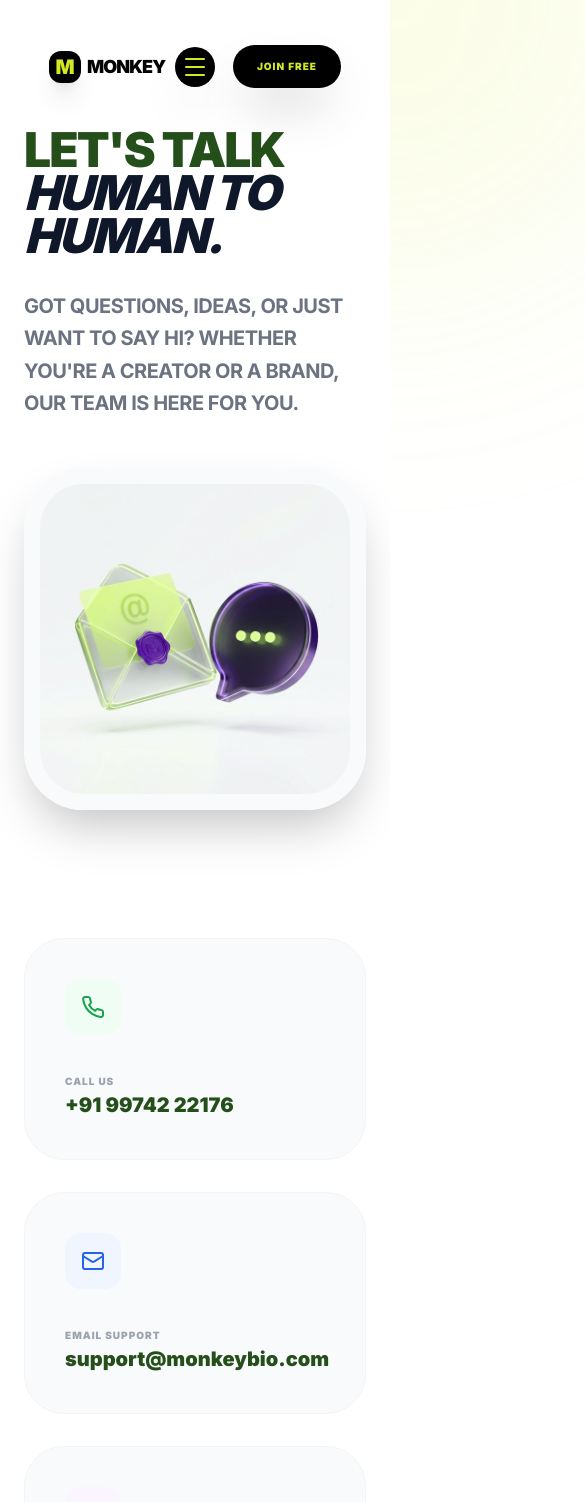
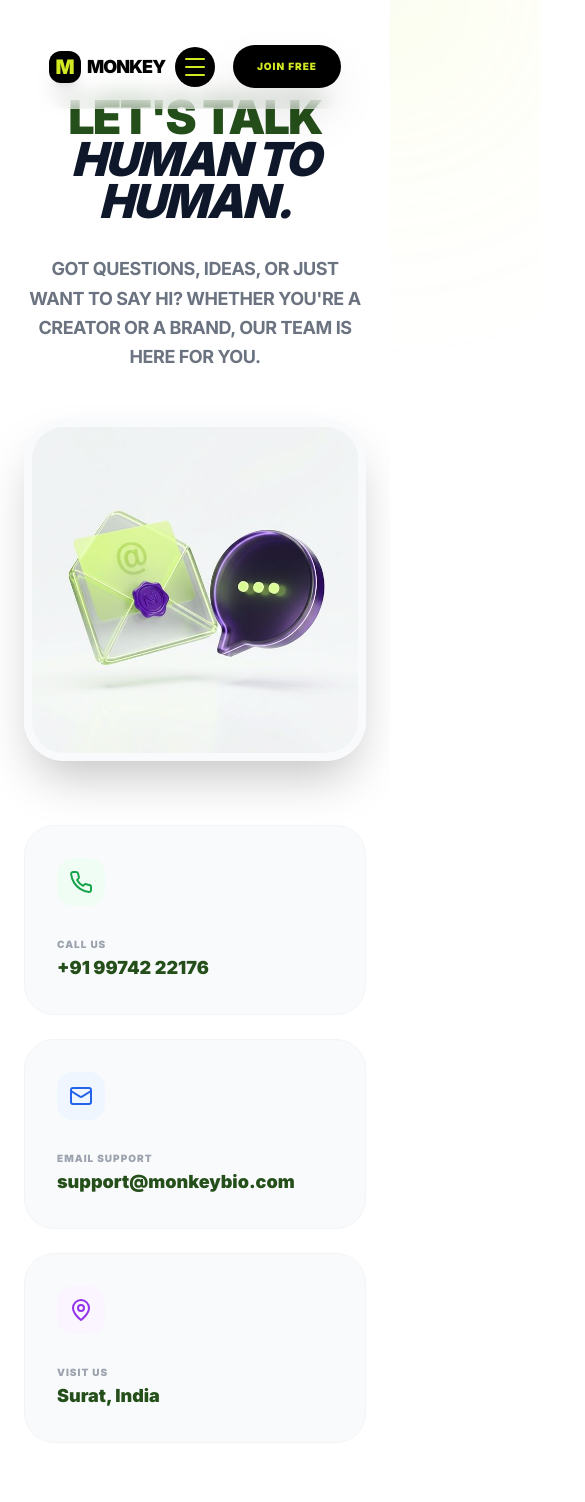
Before and after one commit to dhruv270106/Monkey_Bio, a Next.js app: page /contact in a window 390 px wide. Shown: the top 1502 px of the page, 585 px wide, since content can reach past the window. Built offline with nearby package versions, Linux system fonts and the light colour scheme.

Commit message:
responsive in mobile view contact page and admin panel

```diff
--- a/src/app/contact/page.tsx
+++ b/src/app/contact/page.tsx
@@ -108,20 +108,20 @@ export default function ContactPage() {
   ]
 
   return (
-    <div className="min-h-screen bg-white pt-32 lg:pt-40 pb-20 overflow-hidden font-sans">
-      <div className="absolute top-0 right-0 w-[600px] h-[600px] bg-[#D2E823]/10 rounded-full blur-[120px] -z-10 -translate-y-1/2 translate-x-1/2" />
+    <div className="min-h-screen bg-white pt-24 md:pt-32 lg:pt-40 pb-20 overflow-hidden font-sans">
+      <div className="absolute top-0 right-0 w-[300px] md:w-[600px] h-[300px] md:h-[600px] bg-[#D2E823]/10 rounded-full blur-[120px] -z-10 -translate-y-1/2 translate-x-1/2" />
       <main className="max-w-[1400px] mx-auto px-6 md:px-12 lg:px-24 relative z-10">
         {/* HERO SECTION */}
-        <div className="relative z-10 mb-32 grid grid-cols-1 lg:grid-cols-[1.2fr_0.8fr] gap-12 items-center">
-           <div className="max-w-4xl">
+        <div className="relative z-10 mb-16 md:mb-32 grid grid-cols-1 lg:grid-cols-[1.2fr_0.8fr] gap-12 items-center">
+           <div className="max-w-4xl text-center lg:text-left">
               <Reveal delay={0.1} width="100%">
-                 <h1 className="text-5xl md:text-7xl lg:text-8xl font-black leading-[0.9] tracking-[-0.04em] uppercase mb-8">
+                 <h1 className="text-[12vw] sm:text-5xl md:text-7xl lg:text-8xl font-black leading-[0.9] tracking-[-0.04em] uppercase mb-8">
                     Let&apos;s talk <br />
                     <span className="text-secondary italic">Human to Human.</span>
                  </h1>
               </Reveal>
               <Reveal delay={0.2} width="100%">
-                 <p className="text-xl md:text-2xl font-bold text-gray-500 uppercase tracking-tight max-w-2xl leading-relaxed">
+                 <p className="text-lg md:text-2xl font-bold text-gray-500 uppercase tracking-tight max-w-2xl mx-auto lg:mx-0 leading-relaxed">
                     Got questions, ideas, or just want to say hi? <br className="hidden md:block" />
                     Whether you&apos;re a creator or a brand, our team is here for you.
                  </p>
@@ -131,7 +131,7 @@ export default function ContactPage() {
              initial={{ opacity: 0, scale: 0.8, rotate: 5 }}
              animate={{ opacity: 1, scale: 1, rotate: 0 }}
              transition={{ duration: 1, ease: "easeOut" }}
-             className="relative aspect-square flex items-center justify-center bg-gray-50/50 rounded-[60px] border-[16px] border-gray-50 shadow-2xl overflow-hidden"
+             className="relative aspect-square w-full max-w-[400px] mx-auto flex items-center justify-center bg-gray-50/50 rounded-[40px] md:rounded-[60px] border-[8px] md:border-[16px] border-gray-50 shadow-2xl overflow-hidden"
            >
               <div className="absolute inset-0 bg-[#D2E823]/10 rounded-full blur-[80px]" />
               <img
@@ -142,16 +142,16 @@ export default function ContactPage() {
            </motion.div>
         </div>
 
-        <section className="grid grid-cols-1 md:grid-cols-3 gap-8 mb-32">
+        <section className="grid grid-cols-1 sm:grid-cols-2 md:grid-cols-3 gap-6 md:gap-8 mb-16 md:mb-32">
            {contactInfo.map((info, i) => (
              <motion.a
                key={i} href={info.href} target="_blank" rel="noopener noreferrer"
                initial={{ opacity: 0, y: 20 }} whileInView={{ opacity: 1, y: 0 }}
                viewport={{ once: true }} transition={{ delay: i * 0.1 }}
-               className="p-10 bg-gray-50 rounded-[40px] border border-gray-100 flex flex-col gap-8 hover:bg-white hover:shadow-2xl transition-all"
+               className="p-8 md:p-10 bg-gray-50 rounded-[30px] md:rounded-[40px] border border-gray-100 flex flex-col gap-6 md:gap-8 hover:bg-white hover:shadow-2xl transition-all"
              >
-                <div className={`w-14 h-14 ${info.color} rounded-2xl flex items-center justify-center`}>{info.icon}</div>
-                <div><span className="text-[10px] font-black uppercase tracking-widest text-gray-400">{info.label}</span><h3 className="text-xl font-black">{info.value}</h3></div>
+                <div className={`w-12 h-12 md:w-14 md:h-14 ${info.color} rounded-2xl flex items-center justify-center shrink-0`}>{info.icon}</div>
+                <div><span className="text-[10px] font-black uppercase tracking-widest text-gray-400">{info.label}</span><h3 className="text-lg md:text-xl font-black">{info.value}</h3></div>
              </motion.a>
            ))}
         </section>
--- a/src/app/dashboard/page.tsx
+++ b/src/app/dashboard/page.tsx
@@ -99,7 +99,7 @@ function DashboardContent() {
           </button>
       </div>
 
-      <div className="flex-1 flex overflow-hidden">
+      <div className="flex-1 flex overflow-hidden relative">
         <Sidebar
           userProfile={profile}
           activeTab={activeTab}
@@ -107,11 +107,33 @@ function DashboardContent() {
         />
 
         {/* Main Content Area */}
-        <main className="flex-1 flex flex-col bg-white overflow-hidden">
+        <main className="flex-1 flex flex-col bg-white overflow-hidden pb-24 md:pb-0">
           {renderSection()}
         </main>
 
-        {/* Real-time Preview */}
+        {/* Mobile Bottom Navigation */}
+        <div className="fixed bottom-0 left-0 right-0 bg-white/90 backdrop-blur-xl border-t border-gray-100 flex md:hidden items-center justify-around py-4 px-2 z-[100] shadow-[0_-10px_40px_rgba(0,0,0,0.05)]">
+           {[
+             { id: 'links', icon: 'fi-rr-link', label: 'Links' },
+             { id: 'design', icon: 'fi-rr-palette', label: 'Design' },
+             { id: 'insights', icon: 'fi-rr-stats', label: 'Stats' },
+             { id: 'planner', icon: 'fi-rr-calendar', label: 'Plan' },
+             { id: 'audience', icon: 'fi-rr-users', label: 'Fans' },
+           ].map(item => (
+             <button
+               key={item.id}
+               onClick={() => handleTabChange(item.id)}
+               className={`flex flex-col items-center gap-1.5 transition-all ${activeTab === item.id ? 'text-primary' : 'text-gray-300'}`}
+             >
+                <div className={`w-12 h-10 rounded-2xl flex items-center justify-center transition-all ${activeTab === item.id ? 'bg-primary/10' : ''}`}>
+                  <i className={`fi ${item.icon} text-lg`}></i>
+                </div>
+                <span className="text-[10px] font-black uppercase tracking-widest">{item.label}</span>
+             </button>
+           ))}
+        </div>
+
+        {/* Real-time Preview - Desktop Only */}
         <Preview
           userProfile={profile}
           links={links}
--- a/src/components/dashboard/AudienceSection.tsx
+++ b/src/components/dashboard/AudienceSection.tsx
@@ -51,16 +51,16 @@ export default function AudienceSection({ profile }: AudienceSectionProps) {
   }
 
   return (
-    <div className="flex-1 overflow-y-auto p-12 bg-white no-scrollbar">
+    <div className="flex-1 overflow-y-auto p-6 md:p-12 bg-white no-scrollbar pb-32">
       <div className="max-w-4xl mx-auto space-y-8">
-        <h1 className="font-bold text-3xl mb-8">Audience</h1>
+        <h1 className="font-bold text-[28px] md:text-3xl mb-8">Audience</h1>
 
-        <div className="grid grid-cols-1 md:grid-cols-3 gap-6 mb-12">
+        <div className="grid grid-cols-1 md:grid-cols-3 gap-4 md:gap-6 mb-12">
           <div className="bg-gray-50 p-8 rounded-[40px] border border-gray-100 flex flex-col gap-2">
             <span className="text-[10px] font-black uppercase text-gray-400 tracking-widest">Total Audience</span>
             <p className="text-3xl font-black text-secondary">{messages.length}</p>
           </div>
-          <div className="bg-gray-50 p-8 rounded-[40px] border border-gray-100 flex flex-col gap-2 col-span-2">
+          <div className="bg-gray-50 p-8 rounded-[40px] border border-gray-100 flex flex-col gap-2 md:col-span-2">
             <span className="text-[10px] font-black uppercase text-gray-400 tracking-widest">Profile Stats</span>
             <div className="flex items-center gap-6 mt-2">
               <div className="flex items-center gap-2">
--- a/src/components/dashboard/DesignSection.tsx
+++ b/src/components/dashboard/DesignSection.tsx
@@ -289,15 +289,15 @@ export default function DesignSection({ profile, setProfile, hasChanges, setHasC
                 </div>
 
                 <div className="bg-white p-10 rounded-[50px] border border-gray-100 shadow-sm space-y-10">
-                  <div className="flex items-center gap-12">
-                    <div className="w-32 h-32 rounded-full bg-white overflow-hidden border-[10px] border-white shadow-2xl relative group">
+                  <div className="flex flex-col md:flex-row items-center gap-8 md:gap-12">
+                    <div className="w-28 h-28 md:w-32 md:h-32 rounded-full bg-white overflow-hidden border-[8px] md:border-[10px] border-white shadow-2xl relative group shrink-0">
                         <img src={profile?.avatar_url || `https://ui-avatars.com/api/?name=${profile?.display_name || 'U'}&background=random`} className="w-full h-full object-cover" />
                         <div className="absolute inset-0 bg-black/40 opacity-0 group-hover:opacity-100 transition-all flex items-center justify-center text-white pointer-events-none">
                            <i className="fi fi-rr-camera text-2xl"></i>
                         </div>
                         <input type="file" className="absolute inset-0 opacity-0 cursor-pointer" onChange={handleAvatarUpload} accept="image/*" />
                     </div>
-                    <div className="flex-1 space-y-4">
+                    <div className="flex-1 space-y-4 text-center md:text-left">
                        <h4 className="font-black text-secondary">Profile Image</h4>
                        <p className="text-xs text-gray-400 leading-relaxed font-bold">Use a high resolution square image for the best appearance on mobile devices.</p>
                        <div className="flex gap-3">
@@ -386,12 +386,12 @@ export default function DesignSection({ profile, setProfile, hasChanges, setHasC
                   <p className="text-sm text-gray-400 font-bold uppercase tracking-widest">Interactive element styling</p>
                 </div>
 
-                <div className="bg-white p-10 rounded-[50px] border border-gray-100 shadow-sm space-y-12">
+                <div className="bg-white p-6 md:p-10 rounded-[40px] md:rounded-[50px] border border-gray-100 shadow-sm space-y-8 md:space-y-12">
                    <div className="space-y-6">
                       <label className="text-[10px] font-black uppercase text-gray-400 tracking-[0.4em] pl-2">Variant Style</label>
-                      <div className="grid grid-cols-3 gap-6">
+                      <div className="grid grid-cols-1 sm:grid-cols-3 gap-4 md:gap-6">
                         {['Solid', 'Glass', 'Outline'].map(type => (
-                          <button key={type} onClick={() => updateProfile({ button_variant: type.toLowerCase() })} className={`flex flex-col items-center gap-4 p-6 rounded-[36px] border-[5px] transition-all bg-gray-50/50 ${profile?.button_variant === type.toLowerCase() ? 'border-secondary bg-white shadow-xl' : 'border-transparent'}`}>
+                          <button key={type} onClick={() => updateProfile({ button_variant: type.toLowerCase() })} className={`flex flex-col items-center gap-4 p-5 md:p-6 rounded-[28px] md:rounded-[36px] border-[5px] transition-all bg-gray-50/50 ${profile?.button_variant === type.toLowerCase() ? 'border-secondary bg-white shadow-xl' : 'border-transparent'}`}>
                             <div className={`w-full h-12 rounded-xl border-2 ${type === 'Glass' ? 'bg-gray-200/40 border-gray-200' : type === 'Outline' ? 'bg-transparent border-slate-300' : 'bg-slate-800 border-slate-800'}`}></div>
                             <span className="text-[10px] font-black uppercase tracking-widest text-secondary">{type}</span>
                           </button>
@@ -401,19 +401,19 @@ export default function DesignSection({ profile, setProfile, hasChanges, setHasC
 
                    <div className="space-y-6">
                       <label className="text-[10px] font-black uppercase text-gray-400 tracking-[0.4em] pl-2">Border Settings</label>
-                      <div className="flex items-center gap-6 p-10 bg-gray-50/50 rounded-[40px] border border-gray-100 divide-x divide-gray-200">
-                         <div className="flex-1 space-y-4 px-2">
+                      <div className="flex flex-col md:flex-row items-center gap-6 p-6 md:p-10 bg-gray-50/50 rounded-[30px] md:rounded-[40px] border border-gray-100 md:divide-x divide-gray-200">
+                         <div className="w-full md:flex-1 space-y-4 px-2">
                             <span className="text-[10px] font-black text-secondary uppercase tracking-widest">Color</span>
                             <input type="color" value={profile?.button_border_color || '#000000'} onChange={(e) => updateProfile({ button_border_color: e.target.value })} className="w-full h-14 rounded-2xl cursor-pointer border-4 border-white shadow-sm" />
                          </div>
-                         <div className="flex-1 space-y-4 px-8">
+                         <div className="w-full md:flex-1 space-y-4 px-2 md:px-8">
                             <span className="text-[10px] font-black text-secondary uppercase tracking-widest">Width ({profile?.button_border_width || 0}px)</span>
                             <input type="range" min="0" max="10" value={profile?.button_border_width || 0} onChange={(e) => updateProfile({ button_border_width: parseInt(e.target.value) })} className="w-full accent-secondary" />
                          </div>
                       </div>
                    </div>
 
-                   <div className="flex items-center justify-between p-10 bg-gray-50/50 rounded-[40px] border border-gray-100">
+                   <div className="flex items-center justify-between p-6 md:p-10 bg-gray-50/50 rounded-[30px] md:rounded-[40px] border border-gray-100">
                       <div className="flex flex-col">
                         <span className="font-extrabold text-secondary">Elevation Shadow</span>
                         <span className="text-[10px] font-bold text-gray-400 uppercase tracking-widest">Hard 3D Shadow Effect</span>
--- a/src/components/dashboard/LinksSection.tsx
+++ b/src/components/dashboard/LinksSection.tsx
@@ -167,7 +167,7 @@ export default function LinksSection({ profile, links, setLinks, setProfile, ref
          </div>
       </div>
 
-      <div className="flex-1 overflow-y-auto p-12 bg-white no-scrollbar">
+      <div className="flex-1 overflow-y-auto p-6 md:p-12 bg-white no-scrollbar">
         <div className="max-w-xl mx-auto space-y-8 pb-32">
 
           {/* Profile Header */}
```
